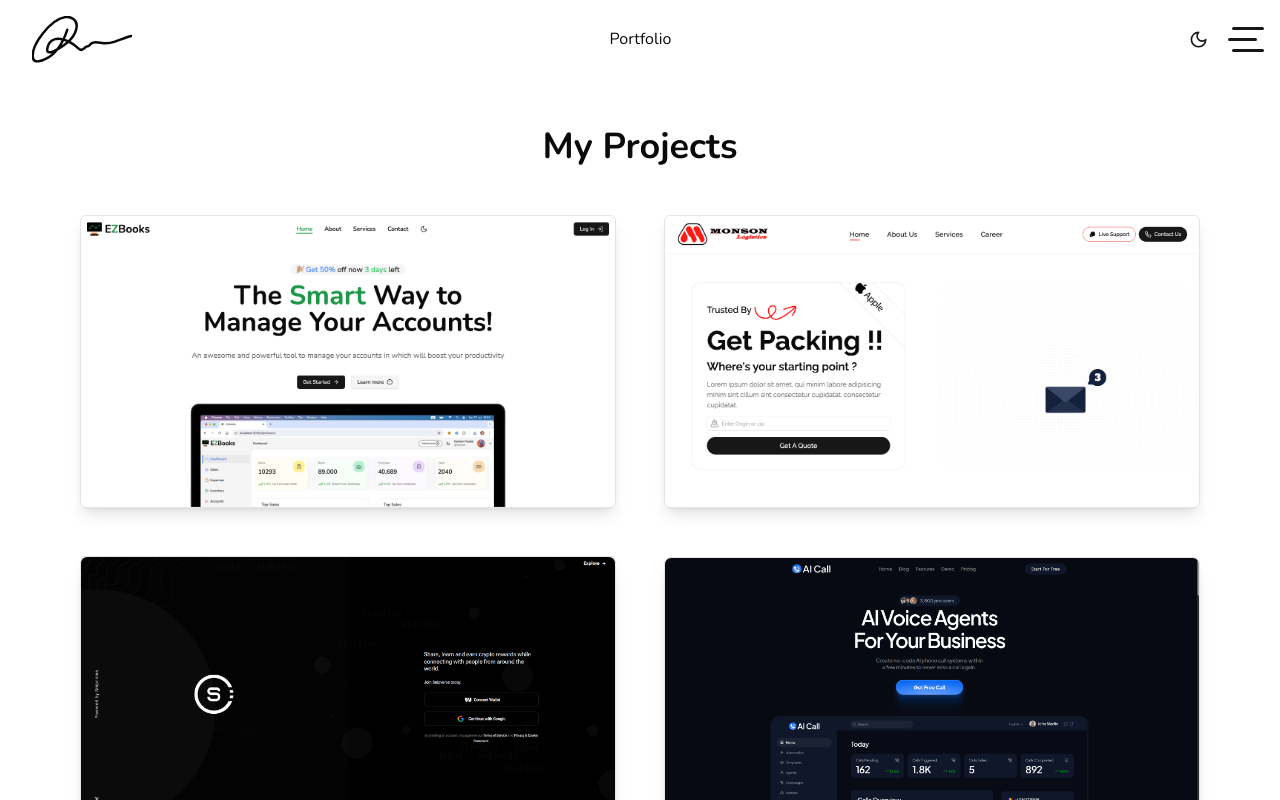
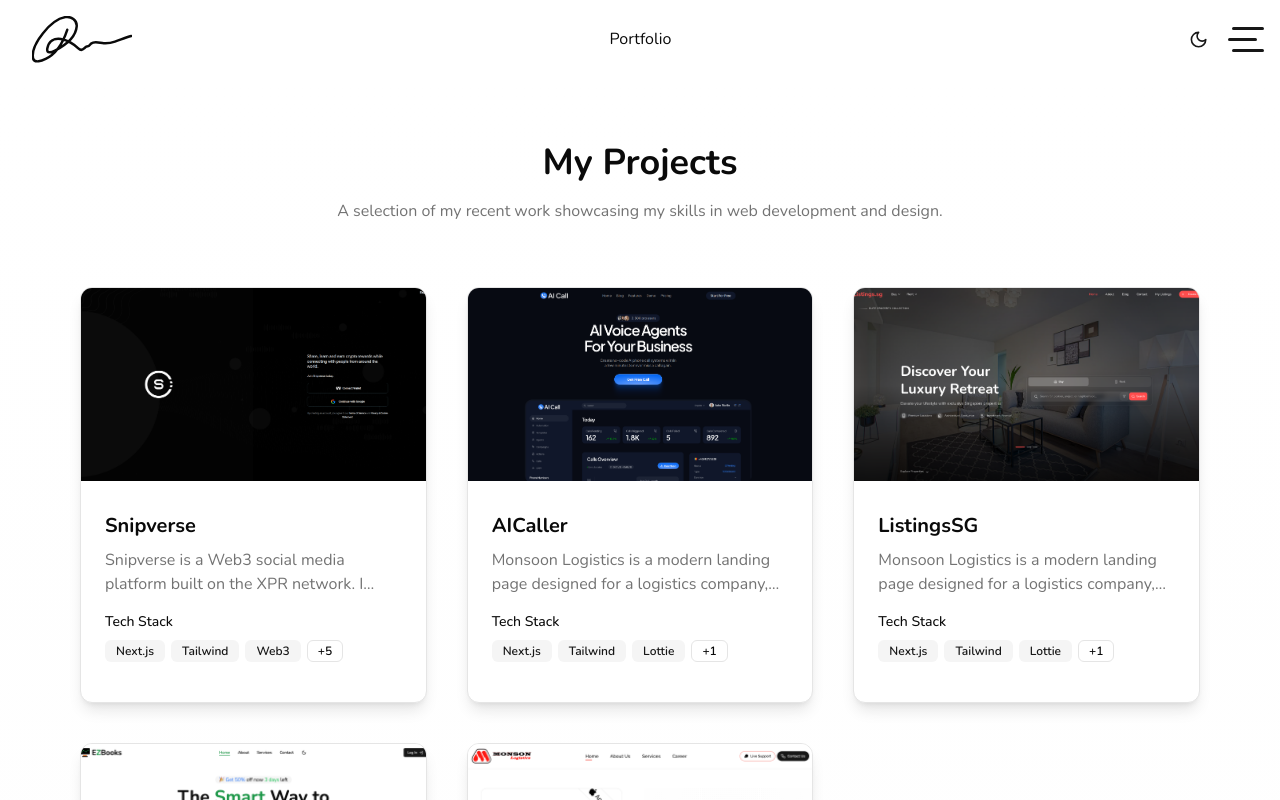
Before and after one commit to hyper-dot/portfolio, a Next.js app: page /portfolio in a window 1280 px wide. Shown: the top 800 px of the page. Built offline with nearby package versions, Linux system fonts and the light colour scheme.

Commit message:
update portfolio

```diff
--- a/src/__data__/projects.ts
+++ b/src/__data__/projects.ts
@@ -5,55 +5,22 @@ import AICaller from "../../public/portfolio/aicaller.png";
 import ListingsSg from '../../public/portfolio/listings.png'
 
 export const projects = [
-  {
-    thumbnail: EzBooks,
-    video: "/videos/ezbooks.mp4",
-    title: "Ez Books",
-    description:
-      "Ez Books is an all-in-one platform for small businesses, simplifying operations like inventory management, sales and purchase tracking, and billing. Built with Next.js, React Query, and Redux Toolkit, it provides efficient dashboards and performance tracking, helping businesses streamline processes and focus on growth.",
-    techStack: ["Next.js", "Tanstack Query", "Shadcn UI", "Tailwind"],
-    liveLink: "https://ezbooks.rosanpaudel.com.np",
-    codeLink: "https://github.com/hyper-dot/books",
-    features: [
-      "All-in-one platform for small businesses to manage inventory, sales, purchases, and billing.",
-      "Efficient dashboards for performance tracking and decision-making.",
-      "Built with Next.js for server-side rendering and optimized performance.",
-      "React Query efficient data fetching & caching.",
-      "Responsive design powered by Tailwind CSS for mobile-friendly user experience.",
-    ],
-  },
-  {
-    video: "/videos/monsoon-logistics.mp4",
-    thumbnail: MonsoonLogistics,
-    title: "Monsoon Logistics Landing Page",
-    description:
-      "Monsoon Logistics is a modern landing page designed for a logistics company, featuring dynamic Lottie animations and an AI-powered chatbot. Built with Next.js and Tailwind CSS, it provides a sleek, user-friendly experience, allowing visitors to easily access services, track shipments, and engage with the company through interactive elements.",
-    techStack: ["Next.js", "Tailwind", "Lottie", "OpenAI"],
-    liveLink: "https://monsoon-logistics.vercel.app/",
-    // codeLink: "https://github.com/hyper-dot/monsoon-logistics",
-    features: [
-      "Dynamic Lottie animations for a modern, engaging user experience.",
-      "AI-powered chatbot integration for seamless user interaction.",
-      "Built with Next.js for optimized performance and scalability.",
-      "Responsive design with Tailwind CSS for a mobile-friendly interface.",
-      "Easy-to-navigate landing page with interactive elements for shipment tracking.",
-    ],
-  },
+
   {
     // video: "/videos/monsoon-logistics.mp4",
     thumbnail: Snipverse,
     title: "Snipverse",
     description:
-      "Monsoon Logistics is a modern landing page designed for a logistics company, featuring dynamic Lottie animations and an AI-powered chatbot. Built with Next.js and Tailwind CSS, it provides a sleek, user-friendly experience, allowing visitors to easily access services, track shipments, and engage with the company through interactive elements.",
-    techStack: ["Next.js", "Tailwind", "Lottie", "OpenAI"],
-    liveLink: "https://sniverse.com",
+      "Snipverse is a Web3 social media platform built on the XPR network. I contributed to developing key features including group chat functionality, Facebook and Instagram-like stories, ads dashboard, analytics dashboard, and real-time chat capabilities.",
+    techStack: ["Next.js", "Tailwind", "Web3", "XPR Network", "Prisma", "PostgreSQL", "Supabase", "Stripe"],
+    liveLink: "https://snipverse.com",
     // codeLink: "https://github.com/hyper-dot/monsoon-logistics",
     features: [
-      "Dynamic Lottie animations for a modern, engaging user experience.",
-      "AI-powered chatbot integration for seamless user interaction.",
-      "Built with Next.js for optimized performance and scalability.",
-      "Responsive design with Tailwind CSS for a mobile-friendly interface.",
-      "Easy-to-navigate landing page with interactive elements for shipment tracking.",
+      "Implemented real-time group chat functionality with message threading and reactions",
+      "Developed stories feature similar to Facebook and Instagram with customizable privacy settings",
+      "Built comprehensive ads dashboard for campaign management and performance tracking",
+      "Created analytics dashboard with detailed metrics and visualization tools",
+      "Integrated Web3 functionality on the XPR network for decentralized content ownership",
     ],
   },
   {
@@ -90,4 +57,38 @@ export const projects = [
       "Easy-to-navigate landing page with interactive elements for shipment tracking.",
     ],
   },
+  {
+    thumbnail: EzBooks,
+    video: "/videos/ezbooks.mp4",
+    title: "Ez Books",
+    description:
+      "Ez Books is an all-in-one platform for small businesses, simplifying operations like inventory management, sales and purchase tracking, and billing. Built with Next.js, React Query, and Redux Toolkit, it provides efficient dashboards and performance tracking, helping businesses streamline processes and focus on growth.",
+    techStack: ["Next.js", "Tanstack Query", "Shadcn UI", "Tailwind"],
+    liveLink: "https://books.rosanpaudel.com.np",
+    codeLink: "https://github.com/hyper-dot/books",
+    features: [
+      "All-in-one platform for small businesses to manage inventory, sales, purchases, and billing.",
+      "Efficient dashboards for performance tracking and decision-making.",
+      "Built with Next.js for server-side rendering and optimized performance.",
+      "React Query efficient data fetching & caching.",
+      "Responsive design powered by Tailwind CSS for mobile-friendly user experience.",
+    ],
+  },
+  {
+    video: "/videos/monsoon-logistics.mp4",
+    thumbnail: MonsoonLogistics,
+    title: "Monsoon Logistics Landing Page",
+    description:
+      "Monsoon Logistics is a modern landing page designed for a logistics company, featuring dynamic Lottie animations and an AI-powered chatbot. Built with Next.js and Tailwind CSS, it provides a sleek, user-friendly experience, allowing visitors to easily access services, track shipments, and engage with the company through interactive elements.",
+    techStack: ["Next.js", "Tailwind", "Lottie", "OpenAI"],
+    liveLink: "https://monsoon-logistics.vercel.app/",
+    // codeLink: "https://github.com/hyper-dot/monsoon-logistics",
+    features: [
+      "Dynamic Lottie animations for a modern, engaging user experience.",
+      "AI-powered chatbot integration for seamless user interaction.",
+      "Built with Next.js for optimized performance and scalability.",
+      "Responsive design with Tailwind CSS for a mobile-friendly interface.",
+      "Easy-to-navigate landing page with interactive elements for shipment tracking.",
+    ],
+  },
 ];
--- a/src/app/portfolio/page.tsx
+++ b/src/app/portfolio/page.tsx
@@ -14,22 +14,72 @@ import { Badge } from "@/components/ui/badge";
 
 const PortfolioSection = () => {
   return (
-    <section id="portfolio" className="py-12">
+    <section id="portfolio" className="py-16 bg-gradient-to-b from-background to-secondary/10">
       <div className="container mx-auto px-6 lg:px-20">
-        <h2 className="mb-12 text-center text-4xl font-bold">My Projects</h2>
-        <div className="grid gap-12 lg:grid-cols-2">
+        <div className="mb-16 text-center">
+          <h2 className="text-4xl font-bold mb-4">My Projects</h2>
+          <p className="text-muted-foreground max-w-2xl mx-auto">
+            A selection of my recent work showcasing my skills in web development and design.
+          </p>
+        </div>
+        <div className="grid gap-10 md:grid-cols-2 lg:grid-cols-3">
           {projects.map((item: any, idx: number) => (
             <Sheet key={idx}>
-              <SheetTrigger>
-                <div className="group relative cursor-pointer rounded-md border shadow-lg">
-                  <div className="absolute inset-0 bg-black opacity-0 group-hover:opacity-10"></div>
+              <div className="group h-full flex flex-col bg-card rounded-xl overflow-hidden border shadow-lg hover:shadow-xl transition-all duration-300 hover:-translate-y-1">
+                <div className="relative overflow-hidden">
+                  <SheetTrigger className="w-full">
+                    <div className="relative aspect-video cursor-pointer overflow-hidden">
                       <Image
                         alt={item.title}
                         src={item.thumbnail}
-                    className="h-full w-full rounded-md object-cover"
+                        className="h-full w-full object-cover transition-transform duration-300 group-hover:scale-105"
+                        width={500}
+                        height={300}
                       />
+                      <div className="absolute inset-0 bg-black/60 opacity-0 group-hover:opacity-100 transition-opacity duration-300 flex items-center justify-center">
+                        <span className="text-white font-medium px-4 py-2 rounded-full bg-primary/80">View Details</span>
+                      </div>
                     </div>
                   </SheetTrigger>
+                </div>
+
+                <div className="flex-1 p-6 flex flex-col">
+                  <h3 className="text-xl font-bold mb-2">{item.title}</h3>
+                  <p className="text-muted-foreground mb-4 line-clamp-2">{item.description}</p>
+
+                  <div className="mb-4 flex-1">
+                    <h4 className="text-sm font-medium mb-2">Tech Stack</h4>
+                    <div className="flex flex-wrap gap-1.5">
+                      {item.techStack.slice(0, 3).map((tech: string) => (
+                        <Badge key={tech} variant="secondary" className="text-xs">
+                          {tech}
+                        </Badge>
+                      ))}
+                      {item.techStack.length > 3 && (
+                        <Badge variant="outline" className="text-xs">
+                          +{item.techStack.length - 3}
+                        </Badge>
+                      )}
+                    </div>
+                  </div>
+
+                  {/* <div className="flex gap-2 mt-auto pt-3 border-t">
+                    <Button size="sm" variant="default" asChild className="flex-1">
+                      <a target="_blank" href={item.liveLink} rel="noopener noreferrer">
+                        <Eye className="mr-1 h-3 w-3" /> Live
+                      </a>
+                    </Button>
+                    {item.codeLink && (
+                      <Button size="sm" variant="outline" asChild className="flex-1">
+                        <a target="_blank" href={item.codeLink} rel="noopener noreferrer">
+                          <Github className="mr-1 h-3 w-3" /> Code
+                        </a>
+                      </Button>
+                    )}
+                  </div> */}
+                </div>
+              </div>
+
               <SheetContent className="overflow-y-auto sm:max-w-[800px]">
                 <SheetHeader>
                   <SheetTitle className="text-2xl font-bold">
@@ -40,29 +90,43 @@ const PortfolioSection = () => {
                   {item.description}
                 </SheetDescription>
                 <div className="mt-6">
+                  {item.video && (
                     <video
                       src={item.video}
                       className="h-full w-full rounded-md border object-cover"
                       controls
                       autoPlay
                     />
+                  )}
+                  {!item.video && (
+                    <div className="relative aspect-video">
+                      <Image
+                        alt={item.title}
+                        src={item.thumbnail}
+                        className="h-full w-full rounded-md border object-cover"
+                        fill
+                      />
+                    </div>
+                  )}
                 </div>
                 <div className="mt-4 flex gap-2">
                   <Button variant="default" asChild>
-                    <a target="_blank" href={item.liveLink}>
+                    <a target="_blank" href={item.liveLink} rel="noopener noreferrer">
                       <Eye className="mr-2 h-4 w-4" /> Live Demo
                     </a>
                   </Button>
+                  {item.codeLink && (
                     <Button variant="outline" asChild>
-                    <a target="_blank" href={item.codeLink}>
+                      <a target="_blank" href={item.codeLink} rel="noopener noreferrer">
                         <Github className="mr-2 h-4 w-4" /> View Code
                       </a>
                     </Button>
+                  )}
                 </div>
                 <div className="mt-6">
                   <h3 className="mb-2 text-lg font-semibold">Tech Stack</h3>
                   <div className="flex flex-wrap gap-2">
-                    {item.techStack.map((tech: any) => (
+                    {item.techStack.map((tech: string) => (
                       <Badge key={tech} variant="secondary">
                         {tech}
                       </Badge>
@@ -72,8 +136,8 @@ const PortfolioSection = () => {
                 <div className="mt-6">
                   <h3 className="mb-2 text-lg font-semibold">Key Features</h3>
                   <ul className="list-disc space-y-1 pl-5">
-                    {item.features.map((item: any, idx: number) => (
-                      <li key={idx}>{item}</li>
+                    {item.features.map((feature: string, idx: number) => (
+                      <li key={idx}>{feature}</li>
                     ))}
                   </ul>
                 </div>
```
Lines whose indentation alone changed are shown as unchanged.
